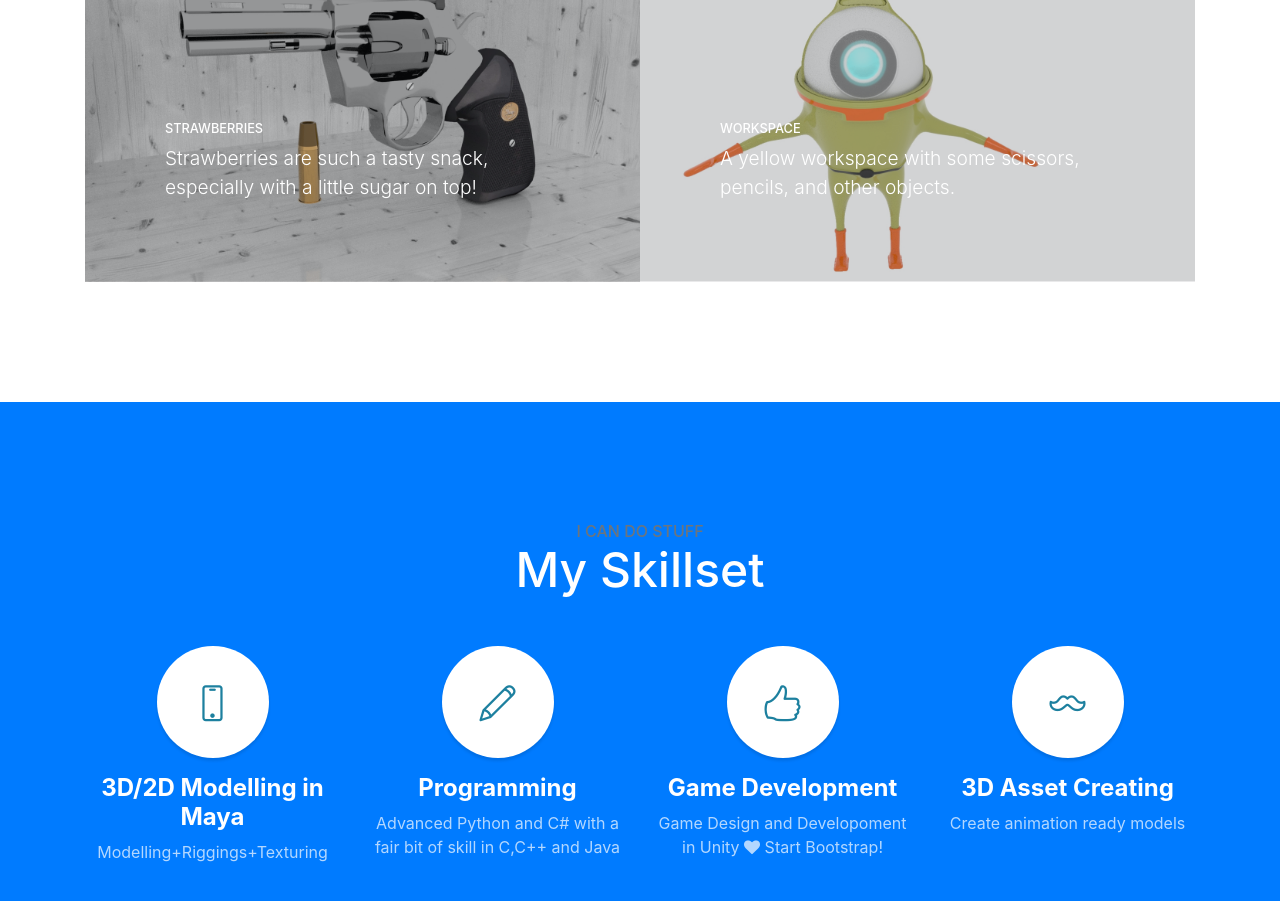
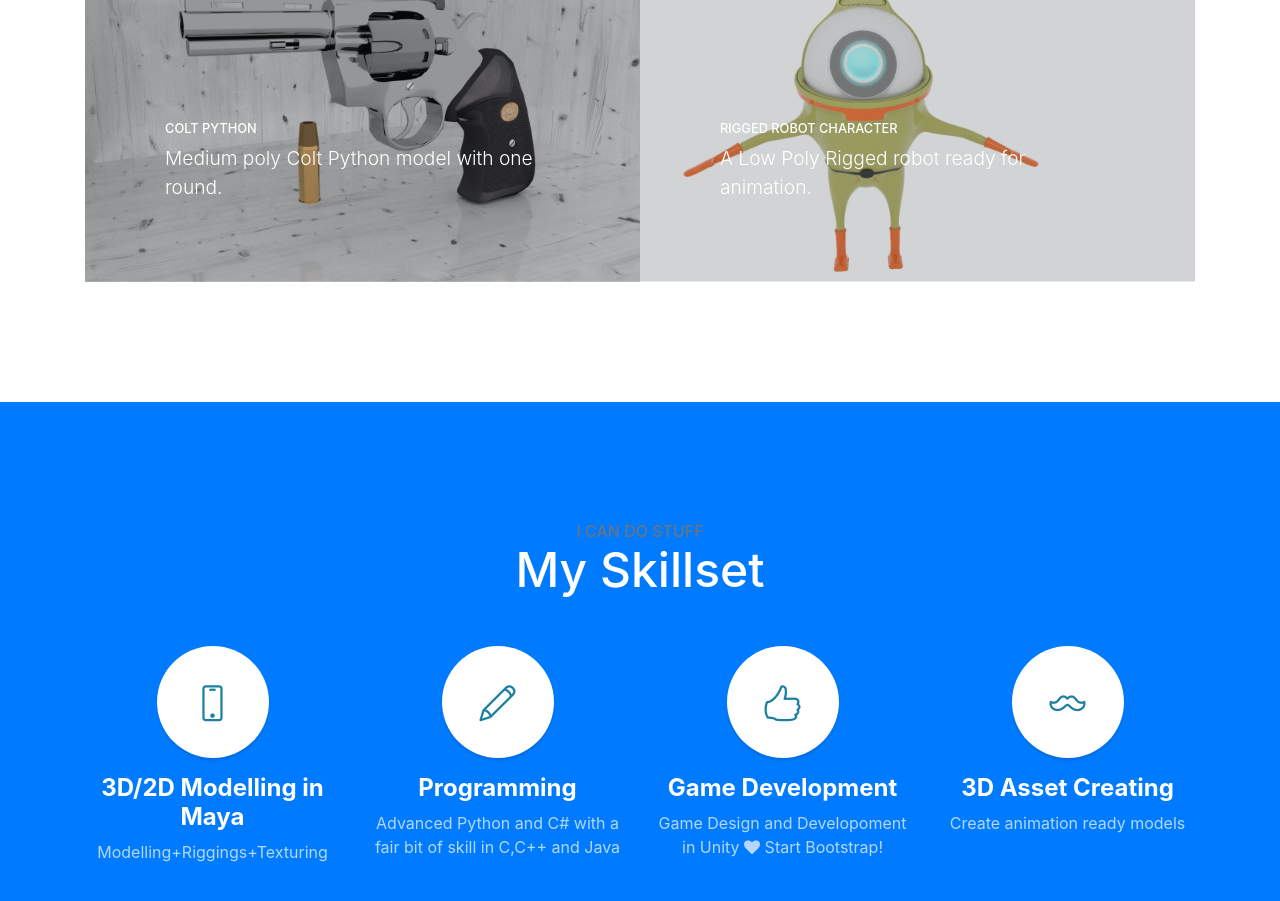
Before and after one commit to OLeoghain/olegohain.github.io, a website with bundled scripts: page index.html in a window 1280 px wide. Shown: the part 1820-2721 px from the top of the page. Built offline with nearby package versions, Linux system fonts and the light colour scheme.

Commit message:
Updated Index.html
added updates for new work done.

```diff
--- a/index.html
+++ b/index.html
@@ -111,8 +111,8 @@
             <a class="portfolio-item" href="#">
               <span class="caption">
                 <span class="caption-content">
-                  <h2>Strawberries</h2>
-                  <p class="mb-0">Strawberries are such a tasty snack, especially with a little sugar on top!</p>
+                  <h2>Colt Python</h2>
+                  <p class="mb-0">Medium poly Colt Python model with one round.</p>
                 </span>
               </span>
               <img class="img-fluid" src="img/portfolio-3.jpg" alt="">
@@ -122,8 +122,8 @@
             <a class="portfolio-item" href="#">
               <span class="caption">
                 <span class="caption-content">
-                  <h2>Workspace</h2>
-                  <p class="mb-0">A yellow workspace with some scissors, pencils, and other objects.</p>
+                  <h2>Rigged Robot Character</h2>
+                  <p class="mb-0">A Low Poly Rigged robot ready for animation.</p>
                 </span>
               </span>
               <img class="img-fluid" src="img/portfolio-4.jpg" alt="">
```
